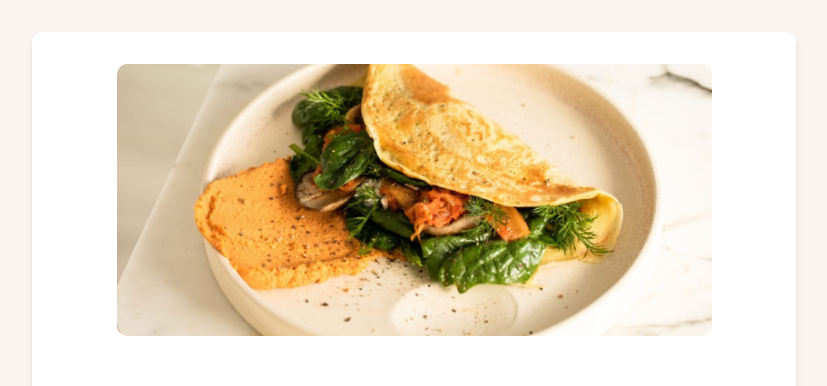
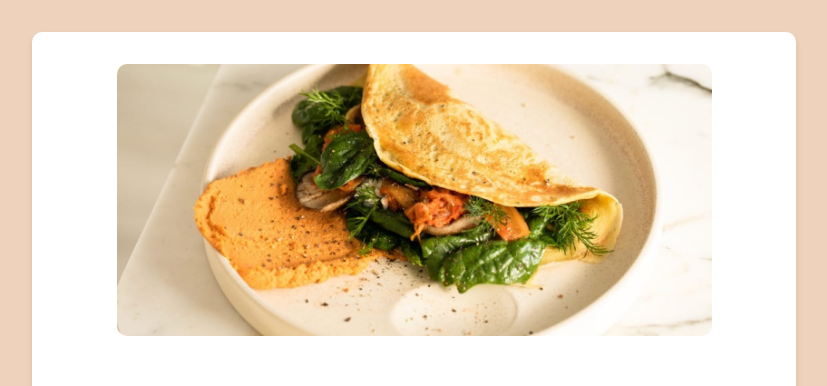
Before and after one commit to developerintermix/Renson, a plain HTML site: page recipe-page-main/recipe-page-main/design/index.html in a window 1280 px wide. Shown: the top 386 px of the page, without its empty margins (226-1053 px from the left). Drawn offline with Linux system fonts and the light colour scheme.

Commit message:
update color

```diff
--- a/recipe-page-main/recipe-page-main/design/index.css
+++ b/recipe-page-main/recipe-page-main/design/index.css
@@ -7,7 +7,7 @@ body {
     line-height: 1.6; /* Improves readability */
     margin: 0;
     padding: 0;
-    background-color: #f9f4f0; /* Light beige background */
+    background-color: #eed2bb; /* Light beige background */
     color: #333; /* Dark gray text */
 }
 
```
